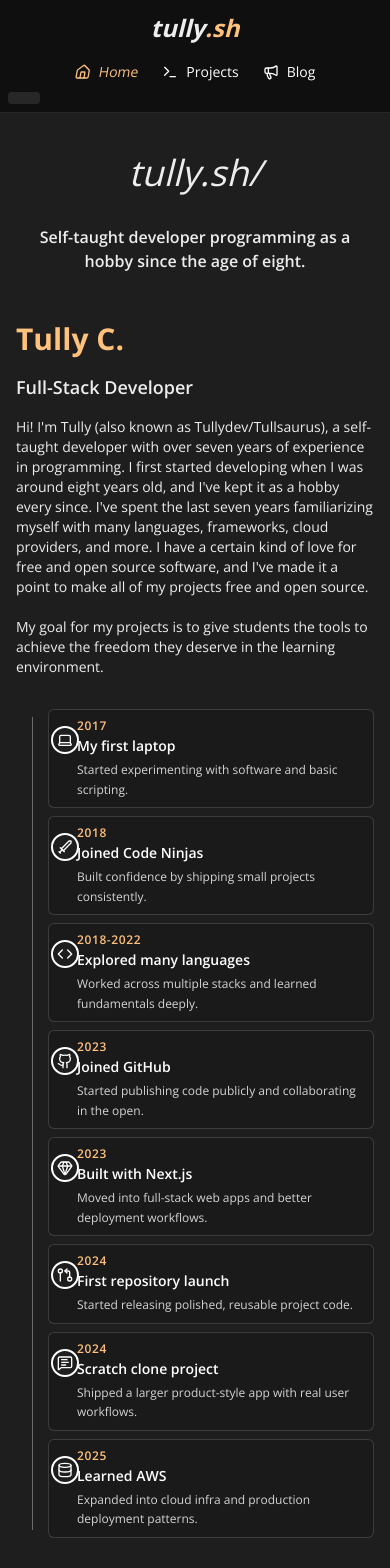
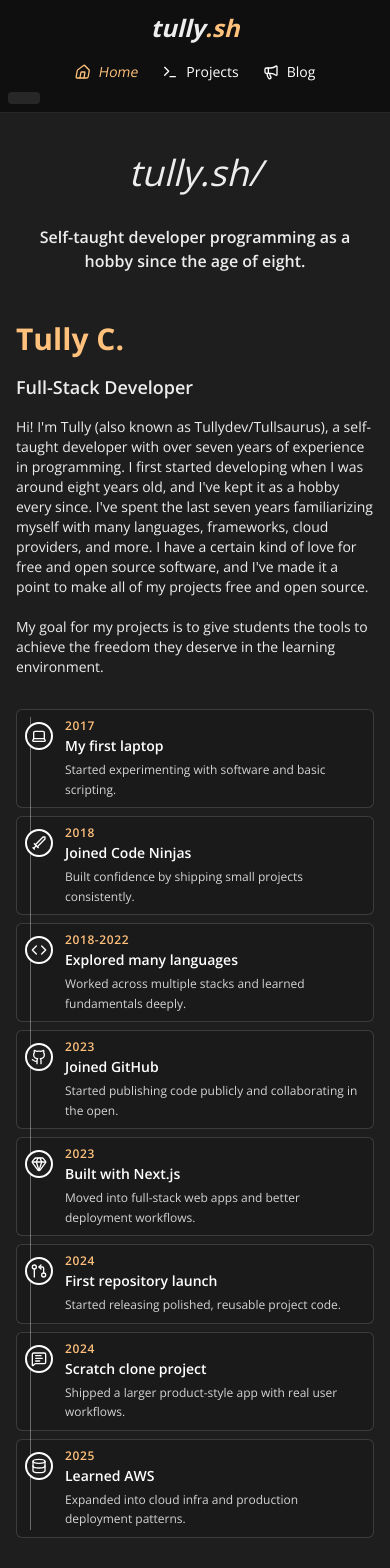
Before and after one commit to Tullysaurus/tully.sh, a Next.js app: page / in a window 390 px wide. Shown: the top 1568 px of the page. Built offline with nearby package versions, Linux system fonts and the light colour scheme.

Commit message:
Fix timeline mobile

```diff
--- a/src/components/timeline.tsx
+++ b/src/components/timeline.tsx
@@ -25,18 +25,20 @@ export default function Timeline({ items }: { items: TimelineItem[] }) {
 
   return (
     <div className="w-full">
-      <div className="relative pl-8 lg:hidden">
-        <div className="absolute bottom-2 left-4 top-2 w-px bg-white/35" />
+      <div className="relative lg:hidden">
+        <div className="absolute bottom-2 left-[14px] top-2 w-px bg-white/35" />
         <div className="flex flex-col gap-2">
           {items.map((item) => (
-            <article key={item.id} className="relative rounded-md border border-white/15 bg-[#1a1a1a] px-3 py-2">
-              <div className="absolute left-4 top-4 z-10 flex h-7 w-7 -translate-x-1/2 items-center justify-center rounded-full border-2 border-white bg-background">
-                {item.icon}
-              </div>
-              <div className="pl-4">
-                <p className="text-xs font-semibold uppercase tracking-wider text-[#FFC17B]">{item.period}</p>
-                <h3 className="mt-0.5 text-sm font-semibold text-white sm:text-base">{item.title}</h3>
-                <p className="mt-1 text-xs leading-relaxed text-neutral-300 sm:text-sm">{item.details}</p>
+            <article key={item.id} className="rounded-md border border-white/15 bg-[#1a1a1a] px-2 py-2">
+              <div className="flex items-start gap-3">
+                <div className="z-10 mt-1 flex h-7 w-7 shrink-0 items-center justify-center rounded-full border-2 border-white bg-background">
+                  {item.icon}
+                </div>
+                <div className="min-w-0">
+                  <p className="text-xs font-semibold uppercase tracking-wider text-[#FFC17B]">{item.period}</p>
+                  <h3 className="mt-0.5 text-sm font-semibold text-white sm:text-base">{item.title}</h3>
+                  <p className="mt-1 text-xs leading-relaxed text-neutral-300 sm:text-sm">{item.details}</p>
+                </div>
               </div>
             </article>
           ))}
```
